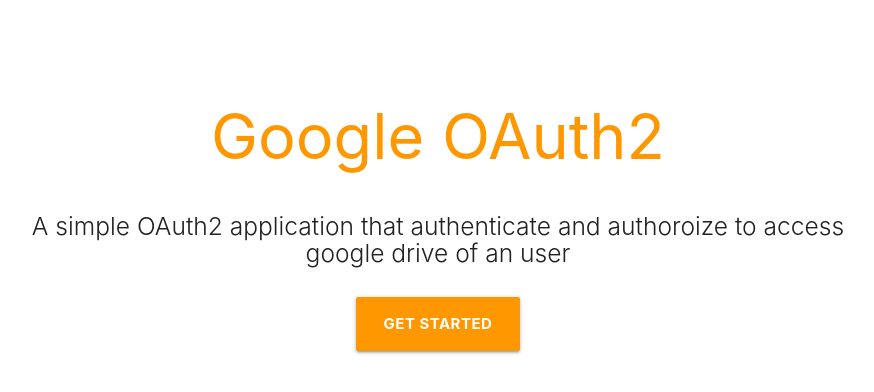
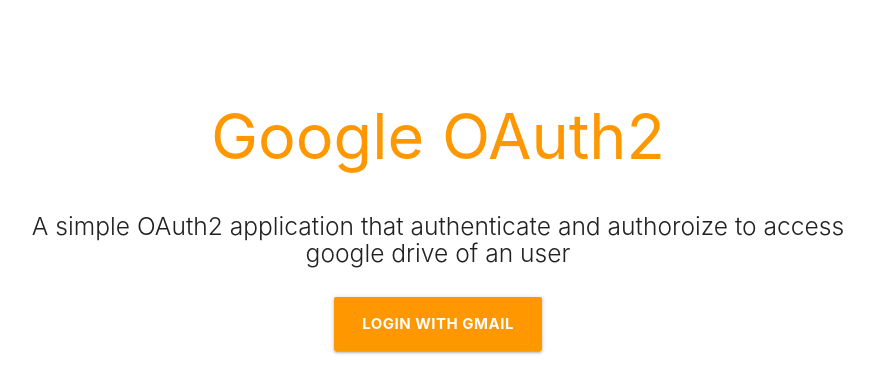
Before and after one commit to HanaAnees95/SSD-OAuth-Project, a website: page views/HomePage.html in a window 1280 px wide. Shown: the whole page, without its empty margins (202-1076 px from the left). Drawn offline with Linux system fonts and the light colour scheme; files that its build step writes are made by us from their sources.

Commit message:
ADDED CHANGES TO MAIN PAGE

```diff
--- a/views/HomePage.html
+++ b/views/HomePage.html
@@ -19,7 +19,7 @@
                 <h5 class="header col s12 light">A simple OAuth2 application that authenticate and authoroize to access google drive of an user</h5>
               </div>
               <div class="row center">
-                <b><a href="/auth/login/google" id="download-button" class="btn-large waves-effect waves-light orange">Get Started</a></b>
+                <b><a href="/auth/login/google" id="download-button" class="btn-large waves-effect waves-light orange">LOGIN WITH GMAIL</a></b>
               </div>
             </div>
           </div>
```
